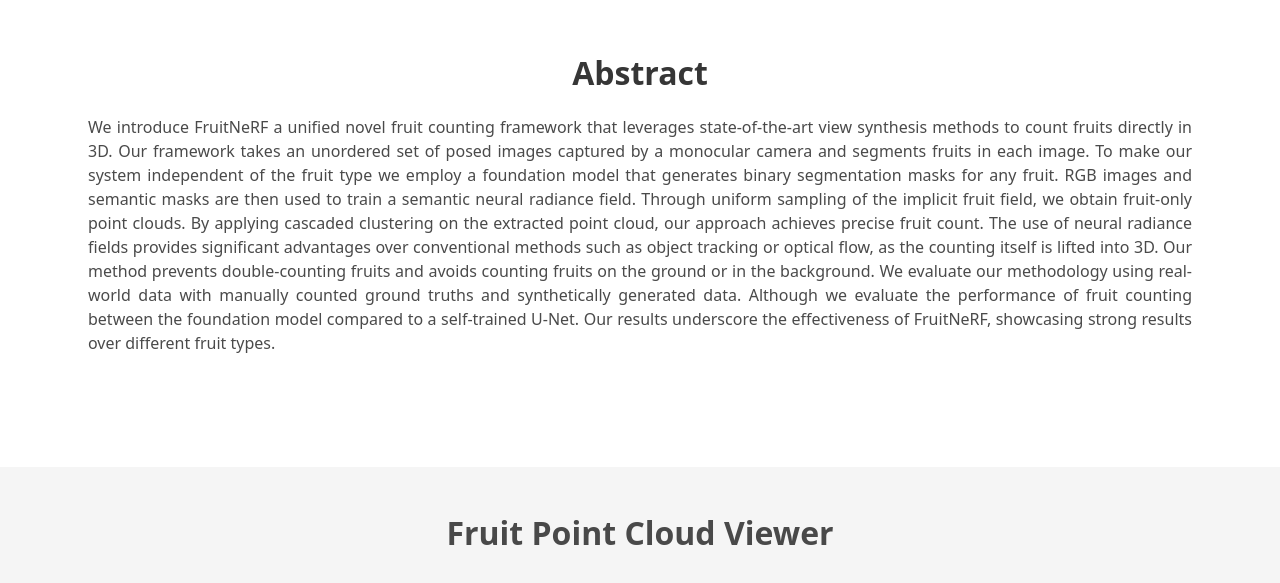
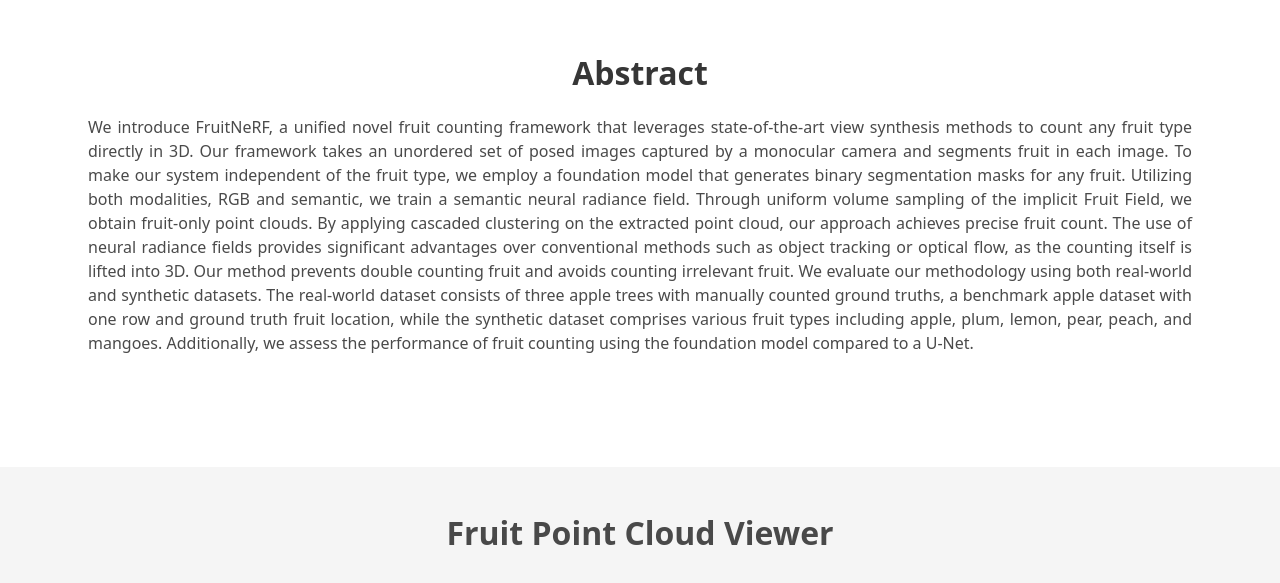
Before and after one commit to meyerls/fruit_nerf, a plain HTML site: page index.html in a window 1280 px wide. Shown: the part 947-1530 px from the top of the page. Drawn offline with nearby package versions, Linux system fonts and the light colour scheme; grey boxes are pictures that could not be loaded; some icons are missing.

Commit message:
new abstract

```diff
--- a/index.html
+++ b/index.html
@@ -169,26 +169,20 @@
         <h2 class="title is-3">Abstract</h2>
         <div class="content has-text-justified">
             <p>
-                We introduce FruitNeRF a unified novel fruit counting framework that leverages
-                state-of-the-art view synthesis methods to count fruits directly in 3D.
-                Our framework takes an unordered set of posed images captured by a monocular camera and segments
-                fruits in each image.
-                To make our system independent of the fruit type we employ a foundation model that generates
-                binary segmentation masks for any fruit.
-                RGB images and semantic masks are then used to train a semantic neural radiance field.
-                Through uniform sampling of the implicit fruit field, we obtain fruit-only point clouds.
-                By applying cascaded clustering on the extracted point cloud, our approach achieves precise
-                fruit count.
-                The use of neural radiance fields provides significant advantages over conventional methods such
-                as object tracking or optical flow, as the counting itself is lifted into 3D.
-                Our method prevents double-counting fruits and avoids counting fruits on the ground or in the
-                background.
-                We evaluate our methodology using real-world data with manually counted ground truths and
-                synthetically generated data.
-                Although we evaluate the performance of fruit counting between the foundation model compared to
-                a self-trained U-Net.
-                Our results underscore the effectiveness of FruitNeRF, showcasing strong results over
-                different fruit types.
+                We introduce FruitNeRF, a unified novel fruit counting framework that leverages state-of-the-art view
+                synthesis methods to count any fruit type directly in 3D. Our framework takes an unordered set of posed
+                images captured by a monocular camera and segments fruit in each image. To make our system independent
+                of the fruit type, we employ a foundation model that generates binary segmentation masks for any fruit.
+                Utilizing both modalities, RGB and semantic, we train a semantic neural radiance field. Through uniform
+                volume sampling of the implicit Fruit Field, we obtain fruit-only point clouds. By applying cascaded
+                clustering on the extracted point cloud, our approach achieves precise fruit count. The use of neural
+                radiance fields provides significant advantages over conventional methods such as object tracking or
+                optical flow, as the counting itself is lifted into 3D. Our method prevents double counting fruit and
+                avoids counting irrelevant fruit. We evaluate our methodology using both real-world and synthetic
+                datasets. The real-world dataset consists of three apple trees with manually counted ground truths, a
+                benchmark apple dataset with one row and ground truth fruit location, while the synthetic dataset
+                comprises various fruit types including apple, plum, lemon, pear, peach, and mangoes. Additionally, we
+                assess the performance of fruit counting using the foundation model compared to a U-Net.
             </p>
 
             <p>
```
